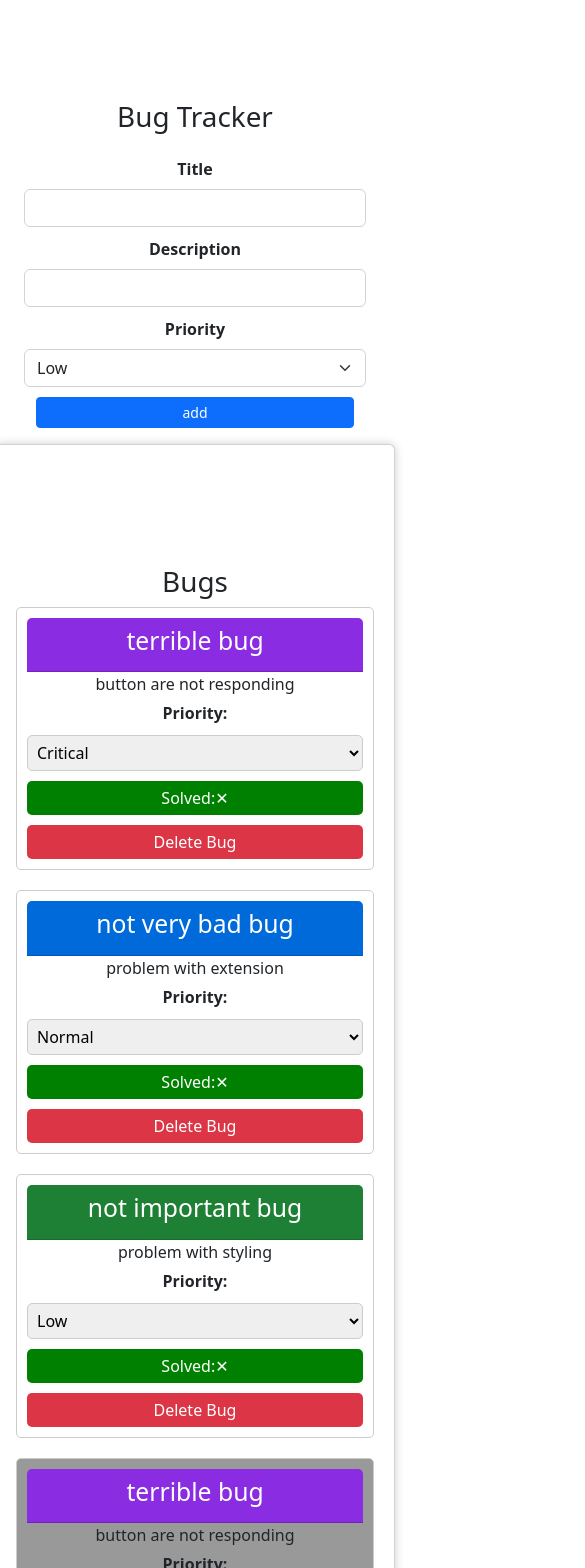
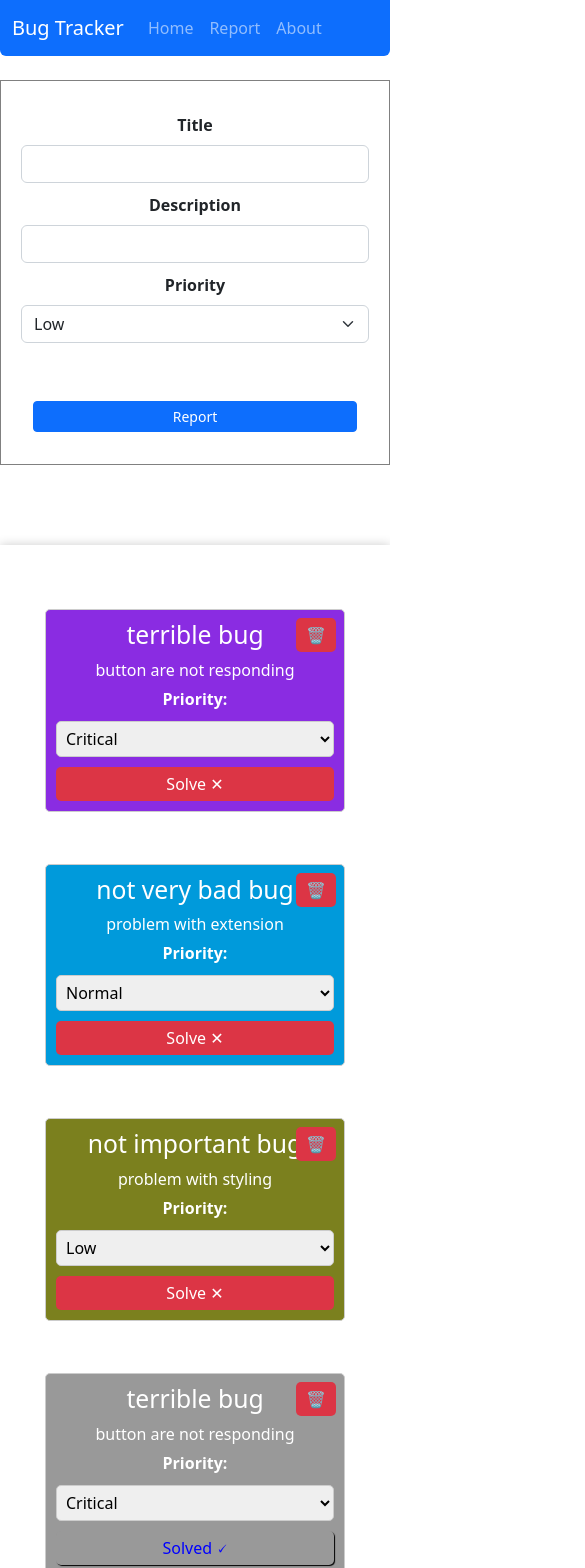
Before and after one commit to rezan83/bug-tracker, a React (Create React App) app: page / in a window 390 px wide. Shown: the top 1568 px of the page, 585 px wide, since content can reach past the window. Built offline with nearby package versions, Linux system fonts and the light colour scheme.

Commit message:
fix responsiveness

```diff
--- a/src/App.js
+++ b/src/App.js
@@ -35,8 +35,7 @@ function App() {
   return (
     <div className="App">
       <header className="App-header">
-      <NavBar/>
-        <h1>Bug Tracker</h1>
+        <NavBar />
       </header>
       {/* {fetchingState.isLoading && <h1>Loading </h1>}
       {fetchingState.isError && <h1>Error </h1>}
--- /dev/null
+++ b/src/components/BugForm/bugform.css
@@ -0,0 +1,6 @@
+.bug-form {
+    border: 1px solid gray;
+    padding: 2rem !important;
+    margin: 5rem 0 !important;
+    width: clamp(15rem, 450px, 100%);
+}
--- a/src/components/BugForm/index.jsx
+++ b/src/components/BugForm/index.jsx
@@ -4,6 +4,8 @@ import Col from 'react-bootstrap/Col';
 import Form from 'react-bootstrap/Form';
 import Row from 'react-bootstrap/Row';
 import 'bootstrap/dist/css/bootstrap.min.css';
+import './bugform.css'
+
 const BugForm = ({ bugsDataSate, setBugsDataSate }) => {
   const [newBug, setNewBug] = useState({
     id: '0',
@@ -31,35 +33,48 @@ const BugForm = ({ bugsDataSate, setBugsDataSate }) => {
   };
 
   return (
-    <Form className="w-25 p-3 m-auto" onSubmit={handleAddBug}>
-        <Form.Group as={Row} >
+    <Form className="bug-form p-3 m-auto" onSubmit={handleAddBug}>
+      <Form.Group as={Row}>
         <Form.Label>Title</Form.Label>
-          <Form.Control type="text" name="title" id="title" value={newBug.title} onChange={handleChange} required />
+        <Form.Control
+          type="text"
+          name="title"
+          id="title"
+          value={newBug.title}
+          onChange={handleChange}
+          required
+        />
       </Form.Group>
 
-        <Form.Group as={Row} >
+      <Form.Group as={Row}>
         <Form.Label>Description</Form.Label>
-          <Form.Control type="text" name="description" id="description" value={newBug.description} onChange={handleChange} required />
+        <Form.Control
+          type="text"
+          name="description"
+          id="description"
+          value={newBug.description}
+          onChange={handleChange}
+          required
+        />
       </Form.Group>
 
-        <Form.Group as={Row} >
+      <Form.Group as={Row}>
         <Form.Label>Priority</Form.Label>
-          <Form.Select defasltValue="Choose..." name="priority" id="priority" value={newBug.priority}  onChange={handleChange}>
-            <option  value="1">Low</option>
+        <Form.Select
+          defasltValue="Choose..."
+          name="priority"
+          id="priority"
+          value={newBug.priority}
+          onChange={handleChange}>
+          <option value="1">Low</option>
           <option value="2">Normal</option>
-            <option  value="3">Critical</option>
+          <option value="3">Critical</option>
         </Form.Select>
       </Form.Group>
 
-      {/* <label htmlFor="solved">Solved</label>
-        <input
-          type="checkbox"
-          id="solved"
-          name="solved"
-          checked={newBug.solved}
-          onChange={handleSolvedChange}
-        /> */}
-        <Button className="w-100 " variant="primary" size="sm" type="submit">add</Button>
+      <Button className="w-100 mt-5" variant="primary" size="sm" type="submit">
+        Report
+      </Button>
     </Form>
   );
 };
--- a/src/components/BugsList/BugCard.jsx
+++ b/src/components/BugsList/BugCard.jsx
@@ -1,5 +1,4 @@
 import React from 'react';
-import "./bugcard.css"
 function BugCard({ bug, handleDeleteBug, handleGlobalChange }) {
   const toggleSolved = () => {
     handleGlobalChange({ ...bug, solved: !bug.solved });
@@ -12,8 +11,11 @@ function BugCard({ bug, handleDeleteBug, handleGlobalChange }) {
     handleGlobalChange({ ...bug, [event.target.name]: Number(event.target.value) });
   };
   return (
-    <div   className={`bug ${bug.solved ? 'solved' : ''}`}>
-      <header className={`card-header bug-priority ${getPeriorityName(bug.priority)}`}>
+    <div
+      className={`bug-card bug-priority ${getPeriorityName(bug.priority)}  ${
+        bug.solved ? 'solved' : ''
+      }`}>
+      <header className={`card-header `}>
         <h2>{bug.title}</h2>
       </header>
       <p>{bug.description}</p>
@@ -24,10 +26,12 @@ function BugCard({ bug, handleDeleteBug, handleGlobalChange }) {
           <option value="2">Normal</option>
           <option value="3">Critical</option>
         </select>
-      <button id="btn__solved" className={`btn ${bug.solved ? 'solved' : ''}`} onClick={toggleSolved}>
-        Solved:{bug.solved ? <span>&#128504;</span> : <span>&#10005;</span>}
+        <button className={`btn ${bug.solved ? 'solved' : ''}`} onClick={toggleSolved}>
+          {bug.solved ? <span>Solved &#128504;</span> : <span>Solve &#10005;</span>}
         </button>
-      <button onClick={() => handleDeleteBug(bug.id)}>Delete Bug</button>
+        <button className="btn btn-delete" onClick={() => handleDeleteBug(bug.id)}>
+          &#128465;
+        </button>
       </div>
     </div>
   );
--- a/src/components/BugsList/BugsList.jsx
+++ b/src/components/BugsList/BugsList.jsx
@@ -1,6 +1,6 @@
 import React from 'react';
 import BugCard from './BugCard';
-import './bugcard.css';
+import './bugslist.css';
 
 function BugsList({ bugsDataSate, setBugsDataSate, handleGlobalChange }) {
   const handleDeleteBug = id => {
@@ -15,8 +15,8 @@ function BugsList({ bugsDataSate, setBugsDataSate, handleGlobalChange }) {
   };
 
   return (
-    <div  className="card">
-      <h1>Bugs</h1>
+    <div className="card-container">
+      {/* <h1>Bugs</h1> */}
 
       {bugsDataSate.map(bug => {
         return (
--- a/src/components/BugsList/bugcard.css
+++ /dev/null
@@ -1,167 +0,0 @@
-.card {
-  max-width: 400px;
-  margin: 0 auto;
-  padding: 20px;
-  box-shadow: 0 0 10px rgba(0, 0, 0, 0.2);
-
-}
-.card .card-header {
-  color: white;
-
-}
-.priority{
-  margin-right: 6px;
-}
-.card .bug-priority.low {
-  background-color: var(--color-low);
-}
-.card .bug-priority.normal {
-  background-color: var(--color-normal);
-}
-.card .bug-priority.critical {
-  background-color: var(--color-critical);
-}
-.card .bug.solved {
-  background-color: var(--color-solved);
-}
-.card .btn.solved {
-  background-color: var(--color-solved);
-}
-form {
-  display: flex;
-  flex-direction: column;
-  gap: 10px;
-  margin-bottom: 20px;
-}
-
-label {
-  font-weight: bold;
-}
-
-input,
-textarea,
-select {
-  padding: 5px;
-  border-radius: 5px;
-  border: 1px solid #ccc;
-}
-
-input[type='checkbox'] {
-  transform: scale(1.5);
-}
-
-button {
-  padding: 5px 10px;
-  border-radius: 5px;
-  border: none;
-  background-color: #007bff;
-  color: #fff;
-  cursor: pointer;
-}
-
-button:hover {
-  background-color: #0069d9;
-}
-
-.bug {
-  margin-bottom: 20px;
-  padding: 10px;
-  border-radius: 5px;
-  border: 1px solid #ccc;
-}
-
-.bug h2 {
-  margin-top: 0;
-}
-
-.bug p {
-  margin-bottom: 5px;
-}
-
-.bug button {
-  padding: 5px 10px;
-  border-radius: 5px;
-  border: none;
-  background-color: #dc3545;
-  color: #fff;
-  cursor: pointer;
-}
-
-.bug button:hover {
-  background-color: #c82333;
-}
-
-.orange {
-  color: orange;
-}
-
-.green {
-  color: green;
-}
-
-.red {
-  color: red;
-}
-.bug-card-container {
-  display: flex;
-  flex-direction: column;
-  background-color: #f5f5f5;
-  border-radius: 10px;
-  box-shadow: 0 4px 6px rgba(0, 0, 0, 0.1);
-  padding: 1.5rem;
-}
-
-.bug-card-title {
-  font-size: 1.5rem;
-  font-weight: bold;
-  margin-bottom: 1.5rem;
-}
-
-.bug-card-form {
-  display: flex;
-  flex-direction: column;
-}
-
-.bug-card-form-label {
-  font-weight: bold;
-  margin-bottom: 0.5rem;
-}
-
-.bug-card-form-control {
-  margin-bottom: 1.5rem;
-}
-
-.bug-card-switch-label {
-  margin-right: 0.5rem;
-}
-
-.bug-card-add-button {
-  background-color: #28a745;
-  border-color: #28a745;
-  margin-right: 0.5rem;
-}
-
-.bug-card-add-button:hover {
-  background-color: #218838;
-  border-color: #1e7e34;
-}
-
-.bug-card-delete-button {
-  background-color: #dc3545;
-  border-color: #dc3545;
-}
-
-.bug-card-delete-button:hover {
-  background-color: #c82333;
-  border-color: #bd2130;
-}
-/*////////////////////////*/
-.submit__button{
-
-  display: grid;
-  grid-template-columns: repeat(4fr,1);
-  gap:10px;
-}
-#btn__solved{
-  background-color:green;
-}
--- /dev/null
+++ b/src/components/BugsList/bugslist.css
@@ -0,0 +1,109 @@
+.card-container {
+  margin: 0 auto;
+  padding: 4rem 1rem;
+  box-shadow: 0 0 10px hsla(0, 0%, 0%, 0.2);
+  color: white;
+
+  /* desctop */
+  display: flex;
+  flex-wrap: wrap;
+  justify-content: center;
+  gap: 2rem;
+}
+.card-container .card-header {
+}
+.priority {
+  margin-right: 6px;
+}
+.card-container .bug-priority.low {
+  background-color: var(--color-low);
+}
+.card-container .bug-priority.normal {
+  background-color: var(--color-normal);
+}
+.card-container .bug-priority.critical {
+  background-color: var(--color-critical);
+}
+.card-container .bug-priority.solved {
+  background-color: var(--color-solved);
+  /* border: 1px solid black; */
+}
+.card-container .btn.solved {
+  background-color: var(--color-solved);
+  box-shadow: 1px 1px 1px black;
+  color: blue;
+}
+.bug-card {
+  position: relative;
+}
+.card-container .btn.btn-delete {
+  position: absolute;
+  right: .5rem;
+  top: .5rem;
+}
+form {
+  display: flex;
+  flex-direction: column;
+  gap: 10px;
+  margin-bottom: 20px;
+  padding: 0 2rem;
+  /* margin: 0 auto; */
+}
+
+label {
+  font-weight: bold;
+}
+
+select {
+  padding: 5px;
+  border-radius: 5px;
+  border: 1px solid #ccc;
+}
+
+button {
+  padding: 5px 10px;
+  border-radius: 5px;
+  border: none;
+  background-color: #007bff;
+  color: #fff;
+  cursor: pointer;
+}
+
+button:hover {
+  background-color: #0069d9;
+}
+
+.bug-card {
+  width: clamp(300px, 450px, 50%);
+  margin-bottom: 20px;
+  padding: 10px;
+  border-radius: 5px;
+  border: 1px solid #ccc;
+}
+
+.bug-card h2 {
+  margin-top: 0;
+}
+
+.bug-card p {
+  margin-bottom: 5px;
+}
+
+.bug-card button {
+  padding: 5px 10px;
+  border-radius: 5px;
+  border: none;
+  background-color: #dc3545;
+  color: #fff;
+  cursor: pointer;
+}
+
+.bug-card button:hover {
+  background-color: #c82333;
+}
+
+.submit__button {
+  display: grid;
+  grid-template-columns: repeat(4fr, 1);
+  gap: 10px;
+}
--- a/src/components/NavBar/NavBar.js
+++ b/src/components/NavBar/NavBar.js
@@ -1,24 +1,28 @@
-import React from 'react'
+import React from 'react';
 import 'bootstrap/dist/css/bootstrap.min.css';
 import Container from 'react-bootstrap/Container';
 import Nav from 'react-bootstrap/Nav';
 import Navbar from 'react-bootstrap/Navbar';
+import './navbar.css';
 
 function NavBar() {
   return (
     <>
-      <Navbar className='z-1 position-fixed  w-100'  bg="primary rounded-bottom  " variant="dark">
+      <Navbar
+        className="main-nav"
+        bg="primary rounded-bottom"
+        variant="dark">
         <Container>
           <Navbar.Brand href="#home">Bug Tracker</Navbar.Brand>
           <Nav className="me-auto">
             <Nav.Link href="#home">Home</Nav.Link>
-            <Nav.Link href="#features">Features</Nav.Link>
-            <Nav.Link href="#pricing">Pricing</Nav.Link>
+            <Nav.Link href="#report">Report</Nav.Link>
+            <Nav.Link href="#about">About</Nav.Link>
           </Nav>
         </Container>
       </Navbar>
     </>
-  )
+  );
 }
 
-export default NavBar
+export default NavBar;
--- /dev/null
+++ b/src/components/NavBar/navbar.css
@@ -0,0 +1,7 @@
+.main-nav{
+    position: fixed;
+    top: 0;
+    left: 0;
+    z-index: 999;
+    width: 100%;
+}
--- a/src/index.css
+++ b/src/index.css
@@ -1,6 +1,6 @@
 :root {
-  --color-low: hsl(134, 62%, 31%);
-  --color-normal:  hsl(211, 100%, 43%);
+  --color-low: hsl(63, 62%, 31%);
+  --color-normal: hsl(198, 100%, 43%);
   --color-critical: hsl(271, 76%, 53%);
   --color-solved: hsl(0, 0%, 60%);
 }
@@ -18,16 +18,20 @@ body {
   align-items: center;
   background: hsl(212, 62%, 96%);
   font-family: 'Roboto', sans-serif;
+  margin-top: 50px;
 }
 
+#root {
+  width: 100%;
+}
 .App {
   text-align: center;
-  width: 1400px;
-
+  display: flex;
+  flex-direction: column;
+  align-items: center;
 }
-.App h1{
- padding-top:100px
-
+.App h1 {
+  /* padding-top:100px */
 }
 
 button {
```
Lines whose indentation alone changed are shown as unchanged.
